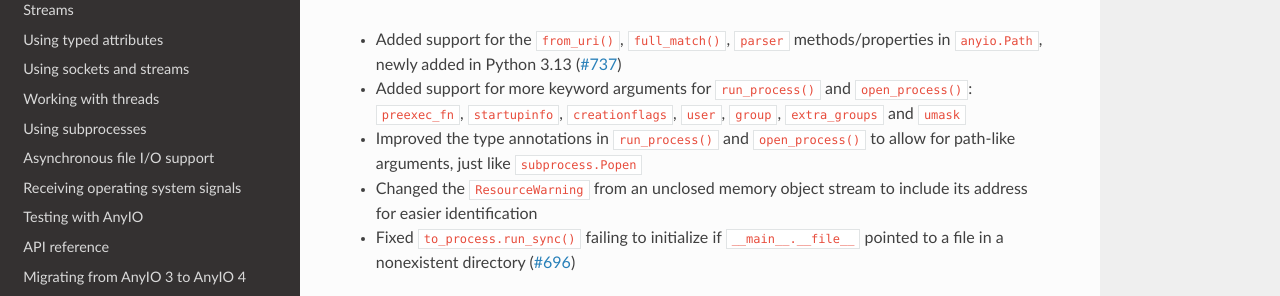
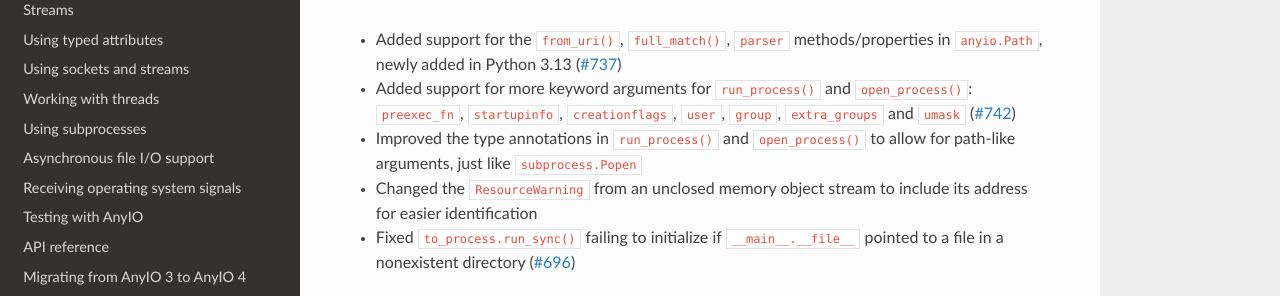
Before and after one commit to agronholm/anyio, a Sphinx documentation site: the page built from docs/versionhistory.rst, in a window 1280 px wide and 900 px high. Shown: the part 228-524 px from the top of the window. Built offline with Sphinx 7.4.7 and the Read the Docs theme 2.0.0, drawn with Linux system fonts in a browser that asks for light colours; the version number could not be read and is left out.

Commit message:
Added issue reference

```diff
--- a/docs/versionhistory.rst
+++ b/docs/versionhistory.rst
@@ -11,6 +11,7 @@
 - Added support for more keyword arguments for ``run_process()`` and ``open_process()``:
   ``preexec_fn``, ``startupinfo``, ``creationflags``, ``user``, ``group``,
   ``extra_groups`` and ``umask``
+  (`#742 <https://github.com/agronholm/anyio/issues/742>`_)
 - Improved the type annotations in ``run_process()`` and ``open_process()`` to allow for
   path-like arguments, just like ``subprocess.Popen``
 - Changed the ``ResourceWarning`` from an unclosed memory object stream to include its
```
